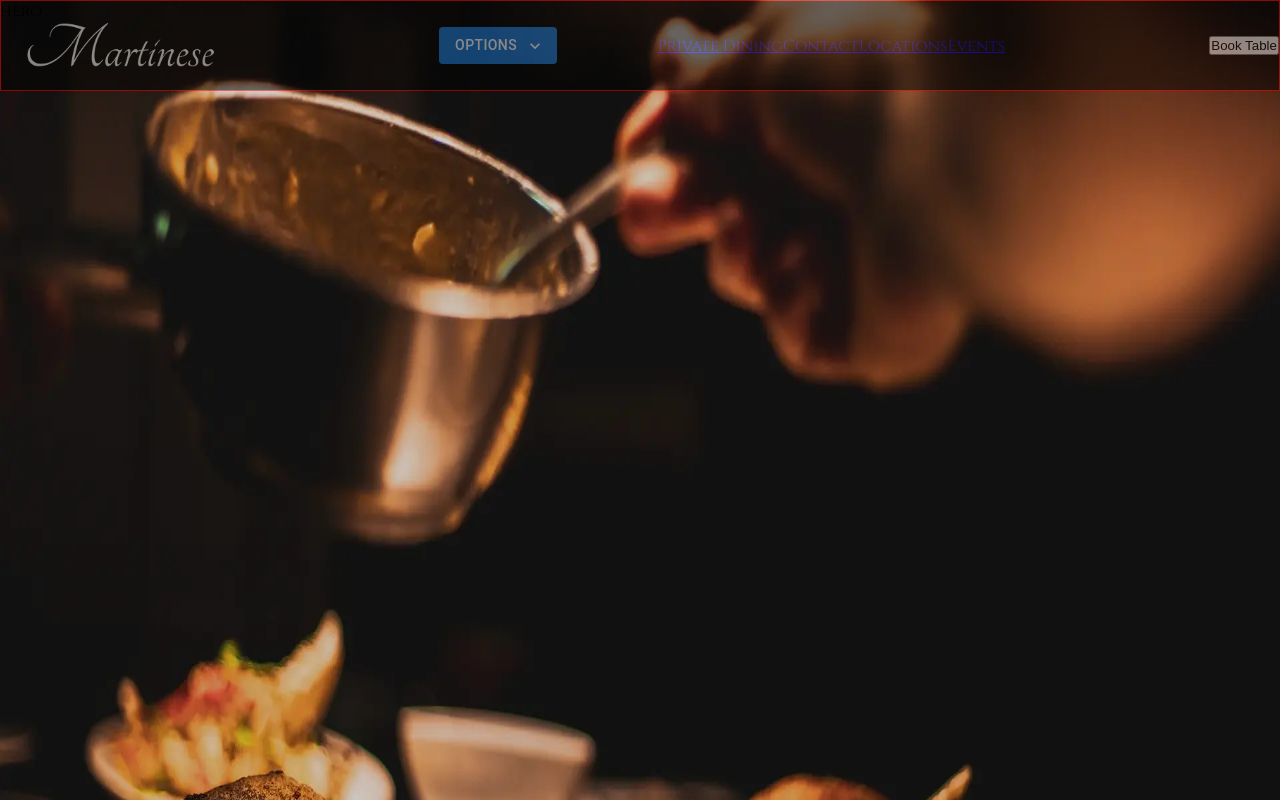
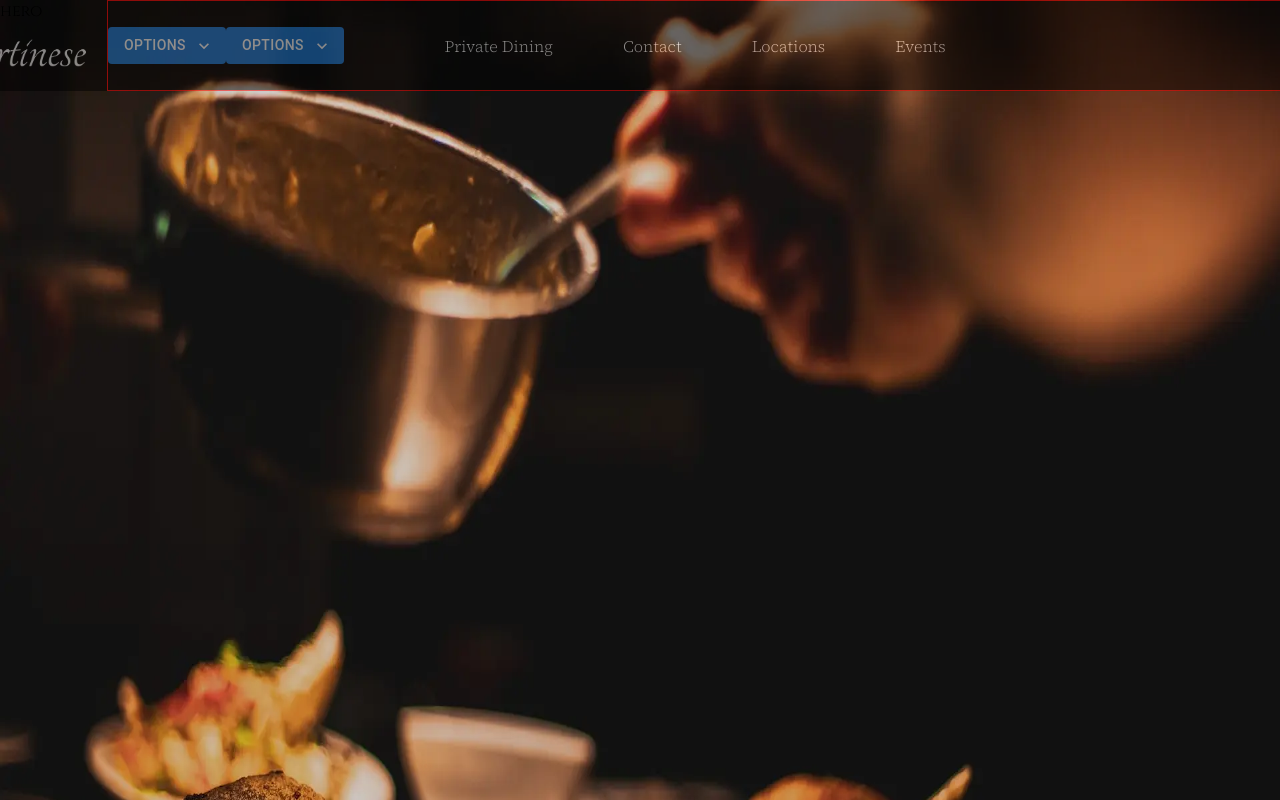
Before and after one commit to petrostorosyan/martinese, a Next.js app: page / in a window 1280 px wide. Shown: the top 800 px of the page. Built offline with nearby package versions, Linux system fonts and the light colour scheme.

Commit message:
add source serif font

```diff
--- a/src/app/layout.tsx
+++ b/src/app/layout.tsx
@@ -1,7 +1,7 @@
 import type { Metadata } from "next";
 import { Cinzel } from "next/font/google";
 import "./globals.scss";
-import Header from "../components/header/index";
+import Header from "../components/header/index"
 
 const cinzel = Cinzel({ subsets: ["latin"] });
 
@@ -10,11 +10,7 @@ export const metadata: Metadata = {
   description: "Martinese",
 };
 
-export default function RootLayout({
-  children,
-}: Readonly<{
-  children: React.ReactNode;
-}>) {
+export default function RootLayout({children,}: Readonly<{children: React.ReactNode;}>) {
   return (
     <html lang="en">
       <body className={cinzel.className}>
--- a/src/app/page.tsx
+++ b/src/app/page.tsx
@@ -3,8 +3,8 @@ import Hero from "../components/main/hero-section/index";
 
 export default function Home() {
   return (
-    <main className={styles.main}>
+    <div className={styles.main}>
       <Hero />
-    </main>
+    </div>
   );
 }
--- a/src/components/header/index.js
+++ b/src/components/header/index.tsx
@@ -8,8 +8,11 @@ const Header = () => {
         <div className={styles.headerContainer}>
             <div className={styles.headerContent}>
                 <Image src={logo} width={234} height={52} alt="logo" />
-                <Navigation />
-                <button>Book Table</button>
+                <div className={styles.navigation}>
+                  <Navigation />
+                  <button>Book Table</button>
+                </div>
+
             </div>
         </div>
     )
--- a/src/components/header/navigation/index.js
+++ /dev/null
@@ -1,19 +0,0 @@
-import Link from "next/link";
-import styles from "./styles.module.scss";
-import NavButton from "./button";
-
-const Navigation = () => {
-    return (
-        <nav className={styles.navigationList}>
-            <NavButton />
-            <div>About</div>
-            <div>Menu</div>
-            <Link href={"#"}>Private Dining</Link>
-            <Link href={"#"}>Contact</Link>
-            <Link href={"#"}>Locations</Link>
-            <Link href={"#"}>Events</Link>
-        </nav>
-    )
-}
-
-export default Navigation;
--- /dev/null
+++ b/src/components/header/navigation/index.tsx
@@ -0,0 +1,23 @@
+import Link from "next/link";
+import styles from "./styles.module.scss";
+import NavButton from "./button";
+import {Source_Serif_4} from "next/font/google";
+
+const sourceSerif = Source_Serif_4({ subsets: ["latin"], weight: ['300'], });
+
+const Navigation = () => {
+    return (
+        <nav className={styles.navigationList}>
+            <NavButton />
+            <NavButton />
+            <div>About</div>
+            <div>Menu</div>
+            <Link href={"#"} className={`${sourceSerif.className} ${styles.navLink}`}>Private Dining</Link>
+            <Link href={"#"} className={`${sourceSerif.className} ${styles.navLink}`}>Contact</Link>
+            <Link href={"#"} className={`${sourceSerif.className} ${styles.navLink}`}>Locations</Link>
+            <Link href={"#"} className={`${sourceSerif.className} ${styles.navLink}`}>Events</Link>
+        </nav>
+    )
+}
+
+export default Navigation;
--- a/src/components/header/navigation/styles.module.scss
+++ b/src/components/header/navigation/styles.module.scss
@@ -7,4 +7,11 @@
     // &:nth {
     //     margin-right: 70px;
     // }
+
+    .navLink {
+        color: #FCFCFC;
+        text-decoration: none;
+        margin-right: 70px;
+        font-weight: 300;
+    }
 }
--- a/src/components/header/styles.module.scss
+++ b/src/components/header/styles.module.scss
@@ -14,6 +14,14 @@
         display: flex;
         justify-content: space-between;
         align-items: center;
-        border: 1px solid red;
+
+        .navigation {
+            width: 1300px;
+            height: 100%;
+            display: flex;
+            justify-content: space-between;
+            align-items: center;
+            border: 1px solid red;
+        }
     }
 }
```
Also changed, not shown: src/components/main/hero-section/index.tsx (renamed from src/components/main/hero-section/index.js).
